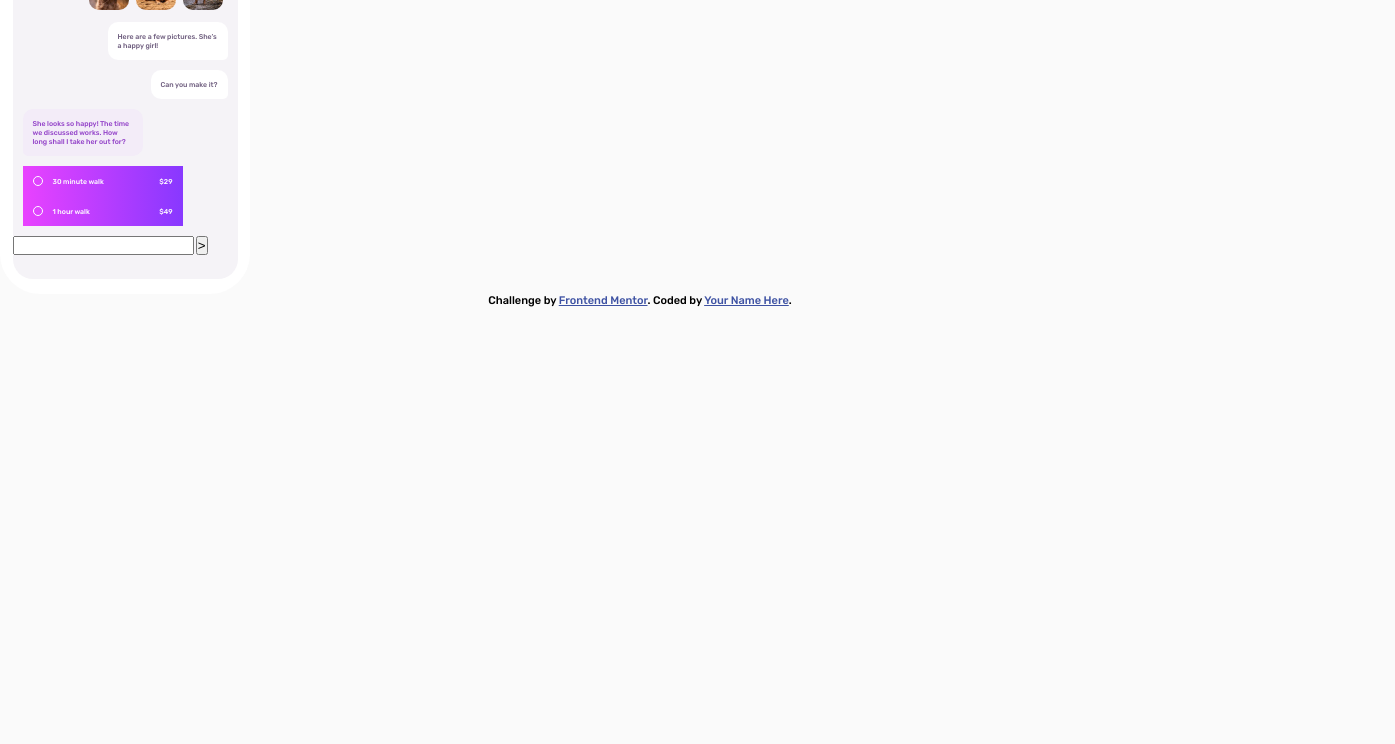
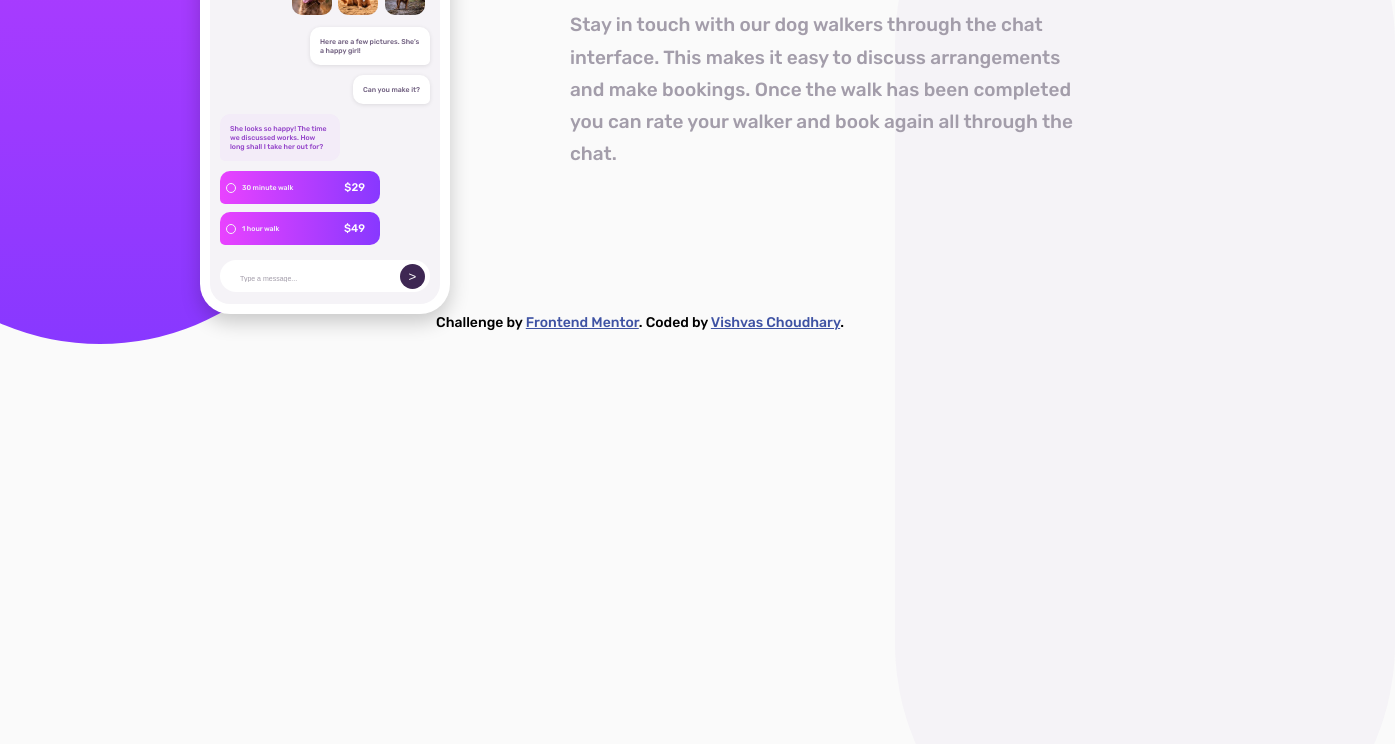
Before and after one commit to vishvas-choudhary/Chat-app-CSS-illustrator, a plain HTML site: page index.html in a window 1280 px wide. Shown: the part 356-1100 px from the top of the page, 1395 px wide, since content can reach past the window. Before the commit the page ends 800 px from the top, so only its background shows below. Drawn offline with Linux system fonts and the light colour scheme.

Commit message:
Markup completed

```diff
--- a/index.html
+++ b/index.html
@@ -13,7 +13,7 @@
     />
 
     <link
-      href="https://fonts.googleapis.com/css2?family=Rubik:ital,wght@0,500;0,700;1,400&display=swap"
+      href="https://fonts.googleapis.com/css2?family=Rubik:ital,wght@0,500;0,700;1,400;2,200&display=swap"
       rel="stylesheet"
     />
     <link rel="stylesheet" href="./scss/style.css" />
@@ -23,7 +23,7 @@
     <!-- Feel free to remove these styles or customise in your own stylesheet 👍 -->
     <style>
       .attribution {
-        font-size: 11px;
+        font-size: 14px;
         text-align: center;
       }
       .attribution a {
@@ -91,27 +91,28 @@
               </div>
             </div>
             <div class="input">
-              <input type="text" />
+              <input type="text" placeholder="Type a message..." />
               <button type="submit">&gt;</button>
             </div>
           </div>
         </div>
+        <div class="text">
+          <h1>Simple booking</h1>
+          <p>
+            Stay in touch with our dog walkers through the chat interface. This
+            makes it easy to discuss arrangements and make bookings. Once the
+            walk has been completed you can rate your walker and book again all
+            through the chat.
+          </p>
+        </div>
       </div>
     </main>
-    <!--
-  Type a message…
-
-  Simple booking
-
-  Stay in touch with our dog walkers through the chat interface. This makes it easy to
-  discuss arrangements and make bookings. Once the walk has been completed you can rate
-  your walker and book again all through the chat. -->
 
     <div class="attribution">
       Challenge by
       <a href="https://www.frontendmentor.io?ref=challenge" target="_blank"
         >Frontend Mentor</a
-      >. Coded by <a href="#">Your Name Here</a>.
+      >. Coded by <a href="#">Vishvas Choudhary</a>.
     </div>
   </body>
 </html>
--- a/scss/_global.scss
+++ b/scss/_global.scss
@@ -10,7 +10,8 @@ html {
 
 body {
   font-family: "Rubik", sans-serif;
-  font-size: 1.8rem;
+  font-size: 1.9rem;
+  font-weight: 200;
   background-color: #fafafa;
 }
 
--- a/scss/style.scss
+++ b/scss/style.scss
@@ -5,23 +5,83 @@
 .container {
   max-width: 144rem;
   margin: 0 auto;
+  position: relative;
+
+  &::before {
+    box-sizing: inherit;
+    content: "";
+    position: absolute;
+    top: -55rem;
+    left: -15rem;
+    width: 50rem;
+    height: 110rem;
+    background: linear-gradient(to bottom, $lightMagenta, $lightViolet);
+    border-radius: 1000px;
+    z-index: -1;
+
+    @include breakpoint-down(small) {
+      width: 40rem;
+      height: 90rem;
+      left: -55%;
+    }
+  }
+
+  &::after {
+    box-sizing: inherit;
+    content: "";
+    position: absolute;
+    top: 0;
+    right: -9%;
+    width: 50rem;
+    height: 110rem;
+    background: $lightGrayishViolet;
+    border-radius: 1000px;
+    z-index: -1;
+    overflow: hidden;
+
+    @include breakpoint-down(small) {
+      width: 40rem;
+      height: 90rem;
+      top: 100%;
+      right: -50%;
+    }
+  }
 }
 
 .parent {
   margin-top: 15rem;
+  display: flex;
+  flex-wrap: wrap;
+  justify-content: center;
+  align-items: center;
+  // padding: 0 36rem 0 30rem;
+
+  @include breakpoint-down(small) {
+    margin-top: 6.5rem;
+  }
 }
 
 .mobile-outline {
-  width: 25rem;
-  height: 50rem;
+  flex: 3;
+  flex-basis: 25rem;
+  max-width: 25rem;
+  height: 52rem;
   background-color: $white;
-  border-radius: 4rem;
+  border-radius: 3rem;
   //   padding: 1rem 0;
+  padding: 1rem;
+  box-shadow: 0px 8px 20px rgba($color: #000000, $alpha: 0.2);
+  margin-right: 12rem;
+
+  @include breakpoint-down(small) {
+    margin-right: 0;
+    margin-bottom: 6.5rem;
+  }
 }
 
 .mobile {
-  width: 22.5rem;
-  height: 48.5rem;
+  width: 100%;
+  height: 100%;
   font-size: 1rem;
   background-color: $lightGrayishViolet;
   margin: 0 auto;
@@ -49,7 +109,7 @@
     position: absolute;
     width: 13rem;
     height: 3rem;
-    top: -1.5rem;
+    top: -1rem;
     left: 50%;
     transform: translateX(-50%);
     background: $white;
@@ -77,10 +137,12 @@
 
   .contact-text {
     h2 {
+      font-size: 1rem;
       font-weight: 500;
     }
     p {
       color: $paleViolet;
+      font-size: 0.7rem;
     }
   }
 }
@@ -141,20 +203,32 @@
       border-bottom-right-radius: 0.5rem;
       margin-bottom: 1rem;
       align-self: flex-end;
+      box-shadow: 0px 1px 4px rgba($color: #000000, $alpha: 0.1);
     }
   }
 
   &__left--cta {
-    background: linear-gradient(to right, $lightMagenta, $lightViolet);
     max-width: 16rem;
+    margin-bottom: 0.5rem;
 
     a {
+      background: linear-gradient(to right, $lightMagenta, $lightViolet);
+      border-radius: 1rem;
+      border-bottom-left-radius: 0.5rem;
       text-decoration: none;
       color: $white;
       display: flex;
       justify-content: space-between;
       align-items: center;
-      padding: 1rem;
+      padding: 1rem 1.5rem 1rem 0.6rem;
+
+      &:not(:last-child) {
+        margin-bottom: 0.8rem;
+      }
+    }
+
+    span {
+      font-size: 1.1rem;
     }
 
     .time {
@@ -164,17 +238,67 @@
     }
 
     .circle {
-      border: 1px solid $white;
+      border: 1px solid $lightGrayishViolet;
       width: 1rem;
       height: 1rem;
       border-radius: 100%;
       display: inline-block;
-      margin-right: 1rem;
+      margin-right: 0.6rem;
     }
 
     p {
-      color: white;
+      color: $lightGrayishViolet;
       display: inline-block;
     }
   }
 }
+
+.input {
+  padding: 0 1rem;
+  position: relative;
+
+  input {
+    border: none;
+    font-size: 0.7rem;
+    width: 100%;
+    border-radius: 50px;
+    padding: 1.5rem 1rem 1rem 2rem;
+
+    &::placeholder {
+      color: $darkGrayishViolet;
+    }
+  }
+
+  button {
+    position: absolute;
+    top: 0.4rem;
+    right: 1.5rem;
+    border: none;
+    background: $veryDarkDesaturatedViolet;
+    color: $white;
+    width: 2.5rem;
+    height: 2.5rem;
+    border-radius: 50%;
+  }
+}
+
+.text {
+  flex: 1;
+  flex-basis: 51rem;
+  max-width: 51rem;
+
+  @include breakpoint-down(small) {
+    text-align: center;
+    padding: 0 3.5rem;
+    margin-bottom: 7rem;
+  }
+
+  h1 {
+    margin-bottom: 2.5rem;
+  }
+
+  p {
+    line-height: 1.7;
+    font-weight: 200;
+  }
+}
```
Also changed, not shown: scss/style.css, 1 other file.
